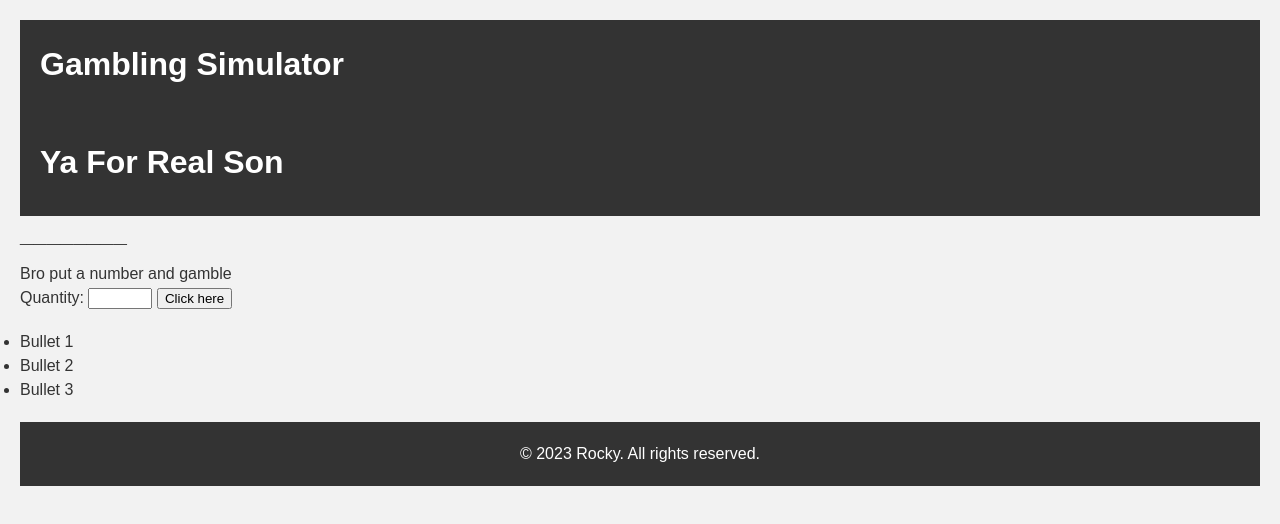
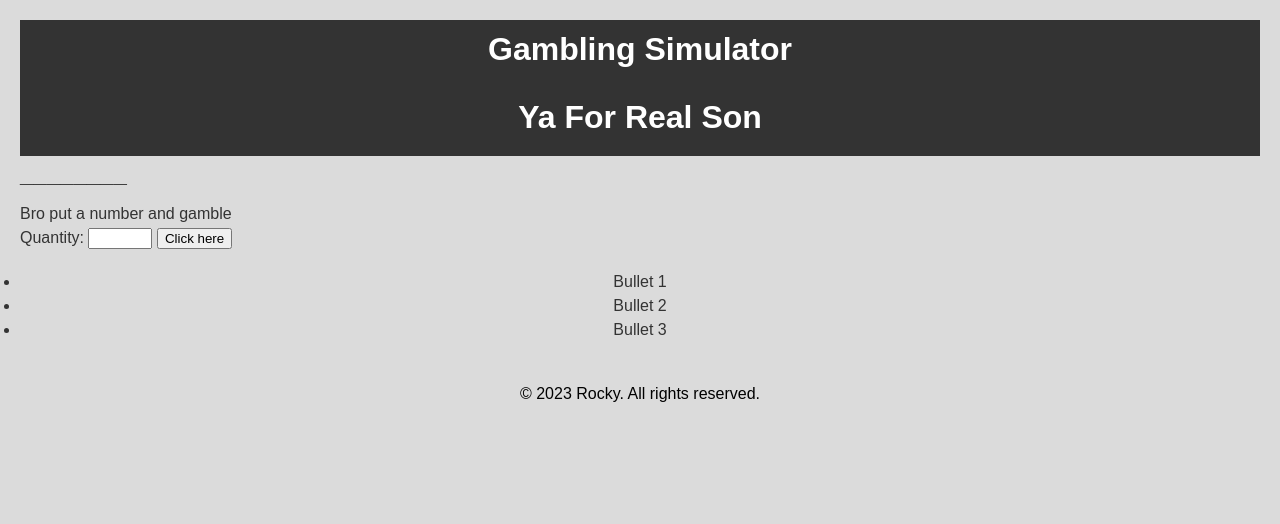
Before and after one commit to RockyRock76/CrazyQuestionMark, a plain HTML site: page index.html in a window 1280 px wide. Drawn offline with Linux system fonts and the light colour scheme.

Commit message:
Centering
Moved header, footer, and bullet list centred,

changed the colour of some things aswell

```diff
--- a/index.html
+++ b/index.html
@@ -6,18 +6,24 @@
     <meta name="viewport" content="width=device-width, initial-scale=1.0">
     <title> Crazy? </title>
     <!-- Add your CSS stylesheets or external stylesheets here -->
-    <link rel="stylesheet" href="style.css">
+    <link rel="stylesheet" href="styles.css">
   </head>
 
   <body>
 
     <!-- Add your HTML content here -->
     <header>
-      <h1>Gambling Simulator</h1>
+
+      <div class="center-text">
+        <h1>Gambling Simulator</h1>
+      </div>
+
     </header>
 
     <header>
+      <div class="center-text">
       <h1> Ya For Real Son</h1>
+    </div>
     </header>
 
 
@@ -31,9 +37,11 @@
 
     <section>
       <ul>
+        <div class="center-text">
         <li>Bullet 1</li>
         <li>Bullet 2</li>
         <li>Bullet 3</li>
+        </div>
       </ul>
     </section>
 
--- a/style.css
+++ b/styles.css
@@ -8,9 +8,12 @@ body, h1, h2, h3, h4, h5, h6, p, ul, li {
 body {
   font-family: Arial, sans-serif;
   line-height: 1.5;
-  background-color: #f2f2f2;
+  background-color: #dbdbdb;
   color: #333;
   padding: 20px;
+  .center-text {
+    text-align: center;
+  }
 }
 
 .container {
@@ -22,7 +25,11 @@ body {
 header {
   background-color: #333;
   color: #fff;
-  padding: 20px;
+  padding: 5px;
+  .center-text {
+    text-align: center;
+  }
+
 }
 
 h1, h2, h3, h4, h5, h6 {
@@ -48,8 +55,8 @@ section {
 }
 
 footer {
-  background-color: #333;
-  color: #fff;
+  background-color: #94000000;
+  color: #000000;
   padding: 20px;
   text-align: center;
 }
```
